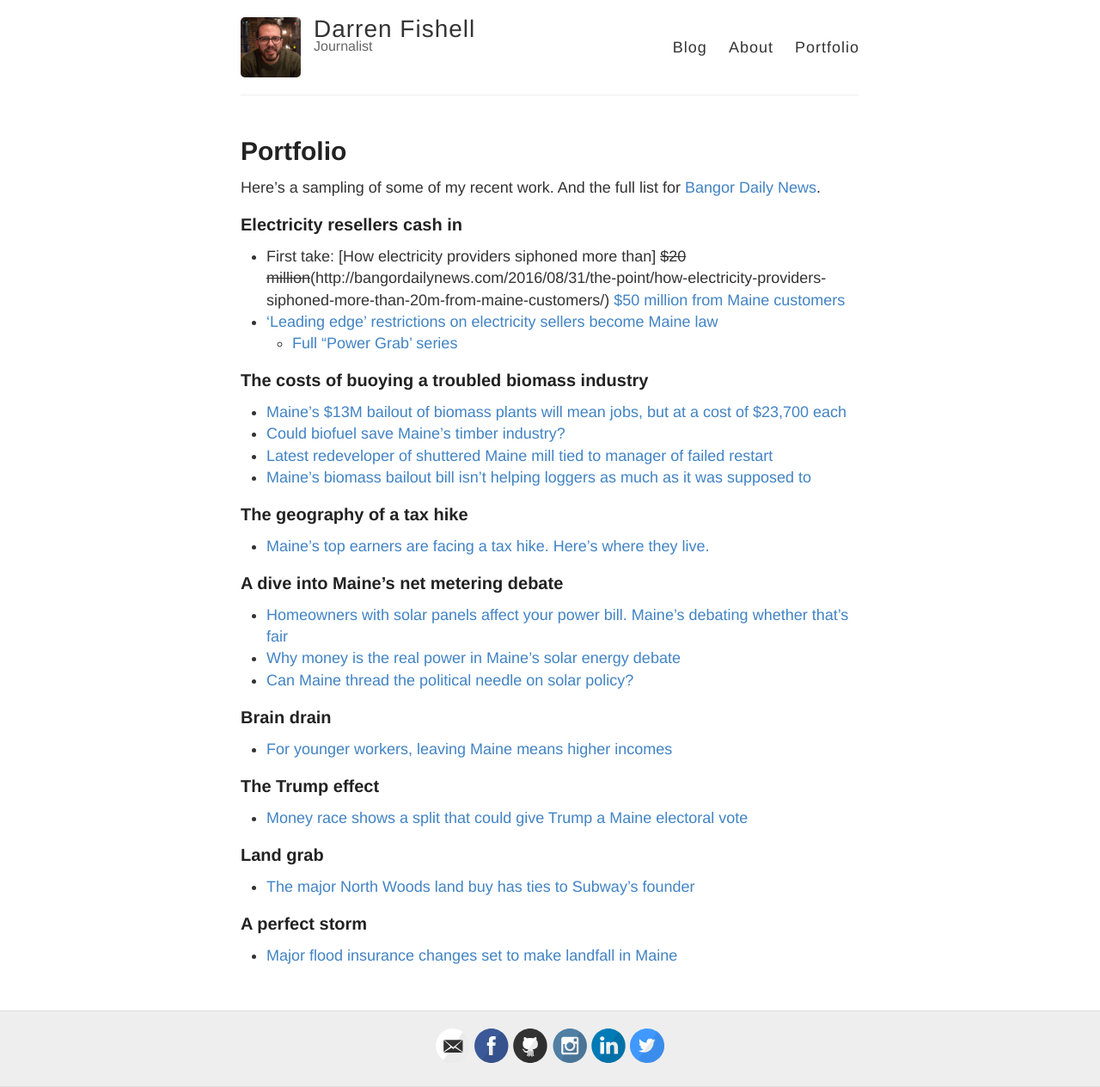
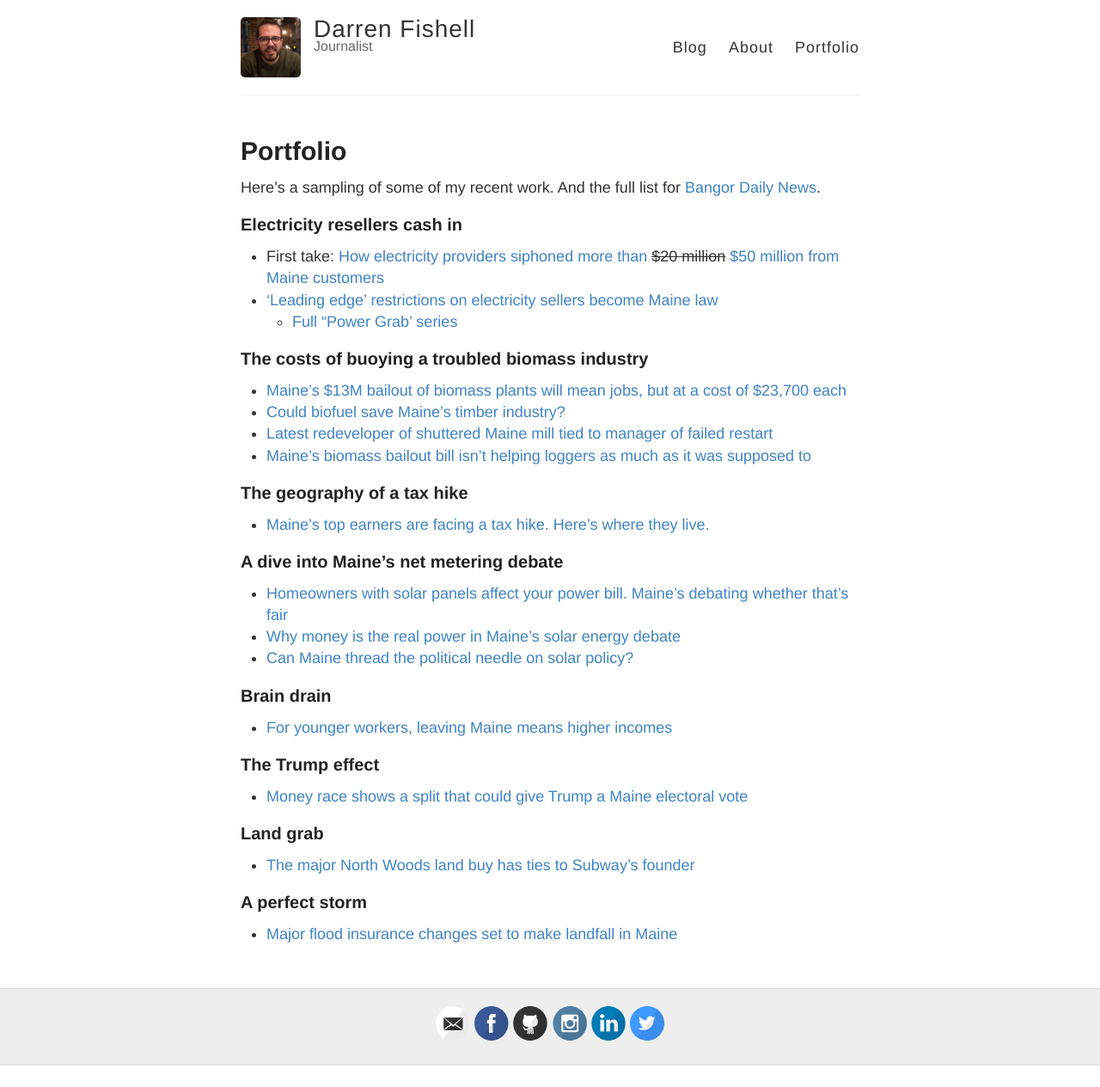
Before and after one commit to darrenfishell/darrenfishell.github.io, a Jekyll site: the page built from portfolio.md, in a window 1280 px wide. Shown: the whole page at 86% size. Built offline with Jekyll 4.4.1, drawn with Linux system fonts in a browser that asks for light colours; after the commit the page ends 1239 px from its top, so only the background shows below that.

Commit message:
Corrected

```diff
--- a/portfolio.md
+++ b/portfolio.md
@@ -7,7 +7,7 @@ permalink: /portfolio/
 Here's a sampling of some of my recent work. And the full list for [Bangor Daily News](http://bangordailynews.com/author/dfishell/).
 
 ### Electricity resellers cash in
-+ First take: [How electricity providers siphoned more than] ~~$20 million~~(http://bangordailynews.com/2016/08/31/the-point/how-electricity-providers-siphoned-more-than-20m-from-maine-customers/) [$50 million from Maine customers](http://bangordailynews.com/2016/11/16/the-point/mainers-spent-50-million-they-didnt-need-to-on-electricity/)
++ First take: [How electricity providers siphoned more than](http://bangordailynews.com/2016/08/31/the-point/how-electricity-providers-siphoned-more-than-20m-from-maine-customers/) ~~$20 million~~ [$50 million from Maine customers](http://bangordailynews.com/2016/11/16/the-point/mainers-spent-50-million-they-didnt-need-to-on-electricity/)
 + [‘Leading edge’ restrictions on electricity sellers become Maine law](http://bangordailynews.com/2017/05/23/politics/leading-edge-restrictions-on-electricity-sellers-become-maine-law/)
    + [Full "Power Grab' series](http://bangordailynews.com/series/powergrab/)
 
```
